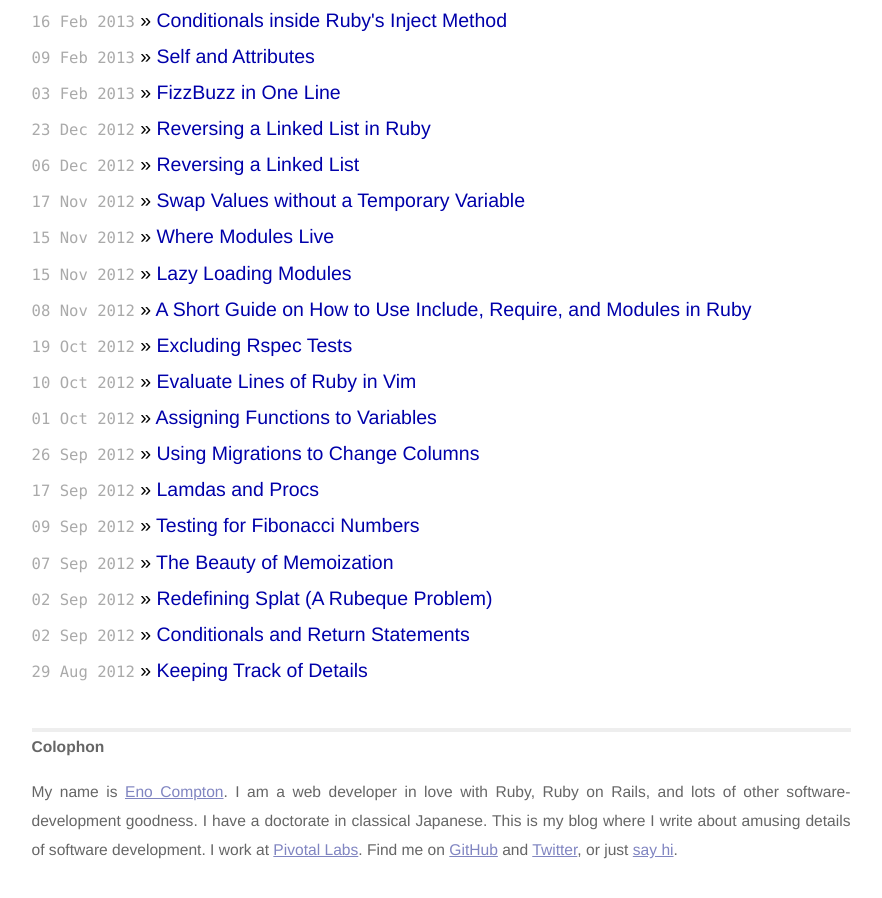
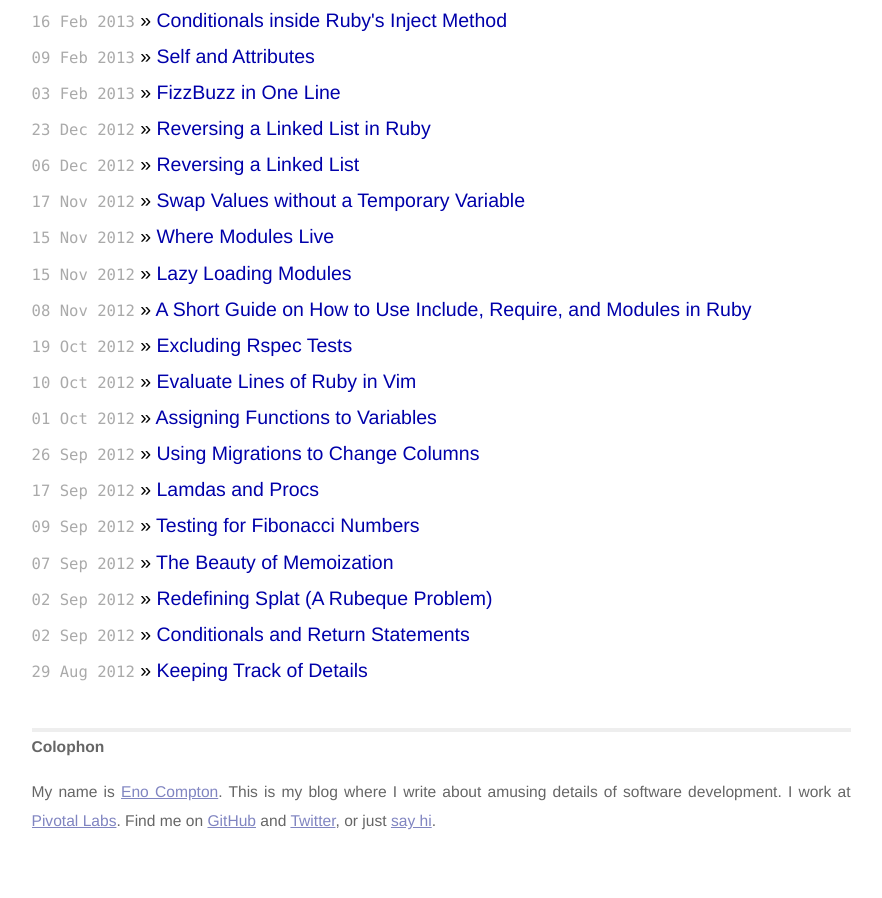
Before and after one commit to fcgvisa/enocom.github.io, a Jekyll site: the page built from index.html, in a window 1280 px wide and 900 px high, scrolled down 1155 px. Shown: the whole window, without its empty margins (199-1081 px from the left). Built offline with Jekyll 4.4.1, drawn with Linux system fonts in a browser that asks for light colours; Markdown is read by kramdown in place of the engine named in the settings; after the commit the page ends 2025 px from its top, so only the background shows below that.

Commit message:
Update colophon

```diff
--- a/_layouts/default.html
+++ b/_layouts/default.html
@@ -33,7 +33,7 @@
             <div class="contact" id="colophon">
               <h1>Colophon</h1>
               <p>
-              My name is <a href="http://eno.land">{{ site.author }}</a>. I am a web developer in love with Ruby, Ruby on Rails, and lots of other software-development goodness.  I have a doctorate in classical Japanese. This is my blog where I write about amusing details of software development. I work at <a href="http://www.pivotallabs.com">Pivotal Labs</a>. Find me on <a href="{{ site.github_url }}">GitHub</a> and <a href="{{ site.twitter_url }}">Twitter</a>, or just <a href="mailto:eno4@ecom.com">say hi</a>.
+              My name is <a href="http://eno.land">{{ site.author }}</a>. This is my blog where I write about amusing details of software development. I work at <a href="http://www.pivotallabs.com">Pivotal Labs</a>. Find me on <a href="{{ site.github_url }}">GitHub</a> and <a href="{{ site.twitter_url }}">Twitter</a>, or just <a href="mailto:eno4@ecom.com">say hi</a>.
               </p>
             </div>
           </div>
```
